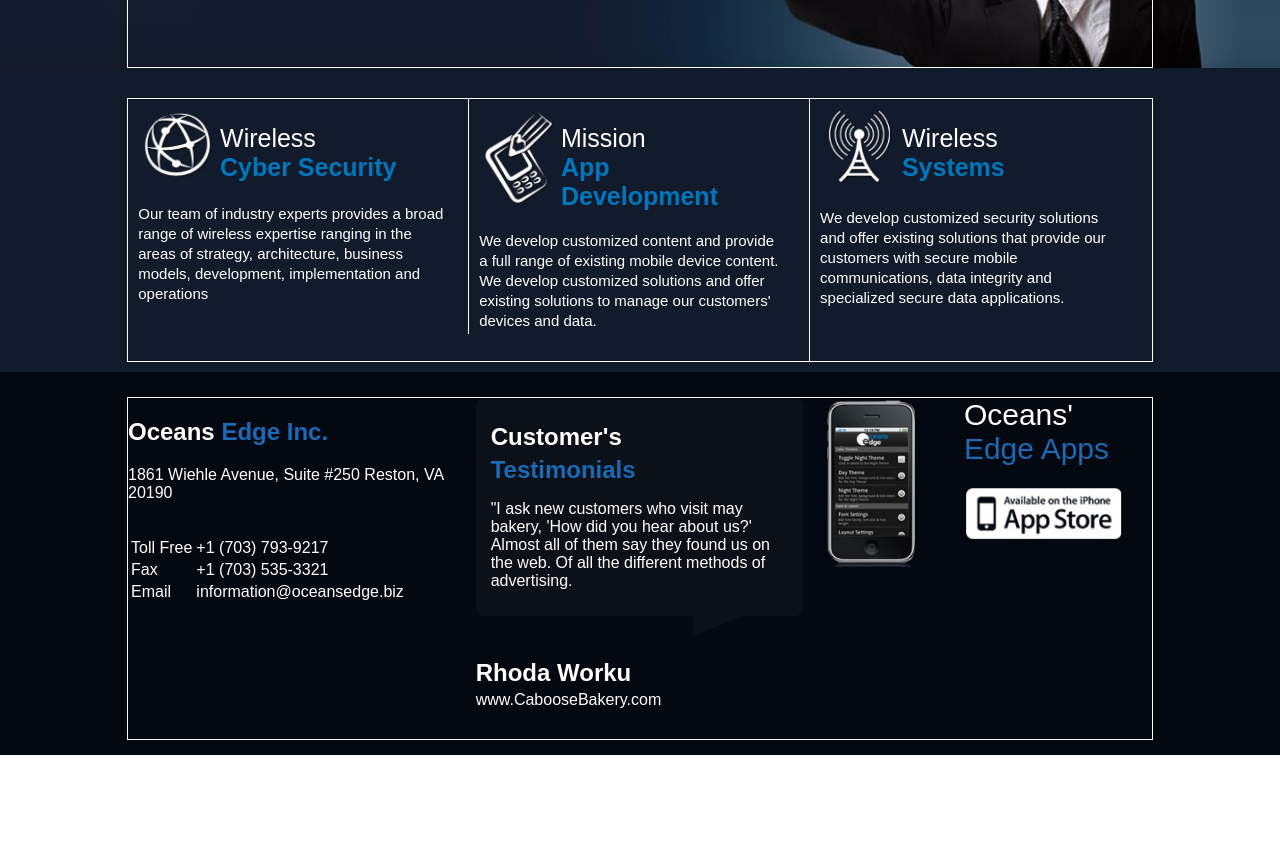
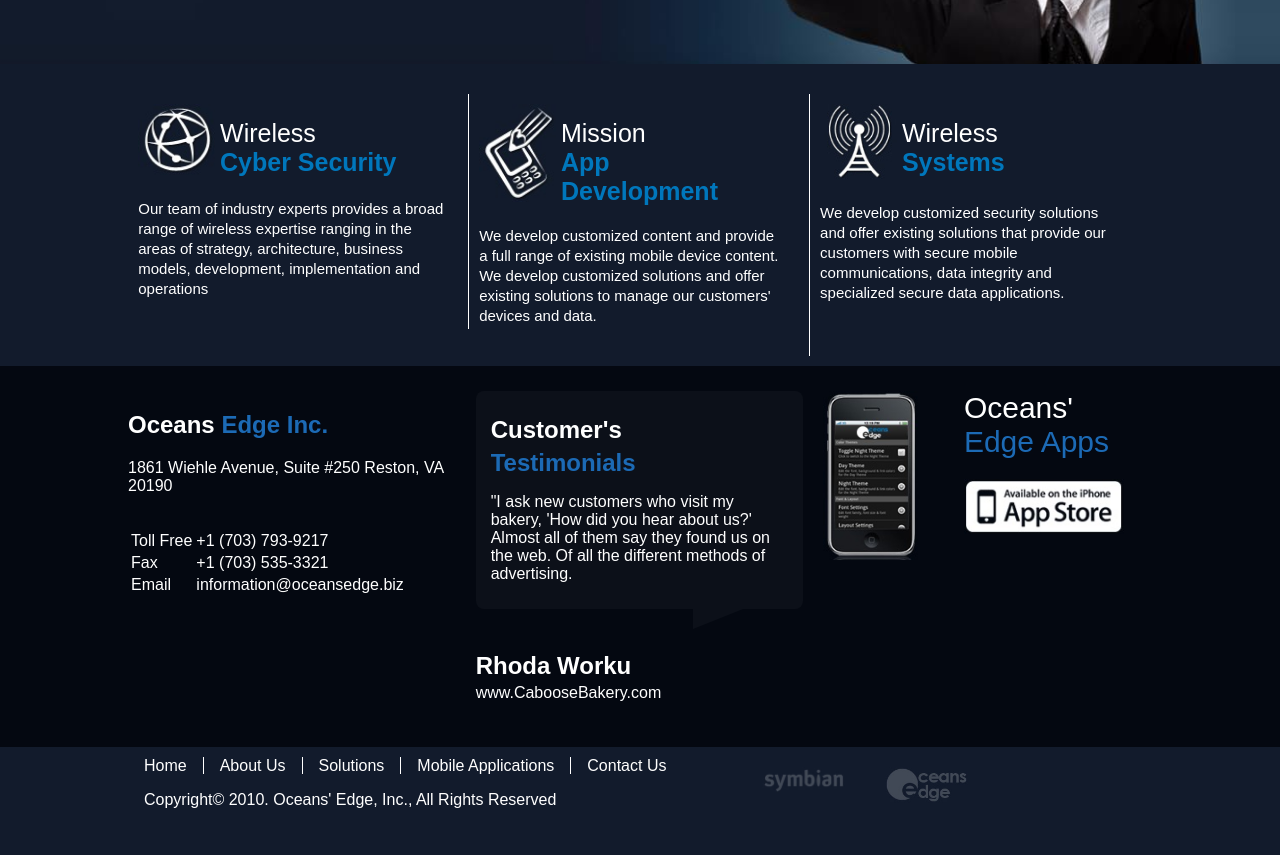
Before and after one commit to rafishah/project-website, a plain HTML site: page index.html in a window 1280 px wide. Shown: the part 550-1405 px from the top of the page. Before the commit the page ends 1305 px from the top, so only its background shows below. Drawn offline with Linux system fonts and the light colour scheme.

Commit message:
Add files via upload

```diff
--- a/index.html
+++ b/index.html
@@ -13,7 +13,7 @@
     <header>
         <div class="wrapper">
             <div class="logo">
-                <a href="index.html"><img src="/images/logo.jpg" alt="blue"></a>
+                <a href="index.html"><img src="images/logo.jpg" alt="blue"></a>
             </div>
             <div class="menu">
                 <ul>
@@ -131,7 +131,7 @@
                 <div class="comment">
                     <h2>Customer's</h2>
                     <h1>Testimonials</h1>
-                    <p>"I ask new customers who visit may bakery, 'How did you hear about us?' Almost all of them say they found us on the web. Of all the different methods of advertising.</p>
+                    <p>"I ask new customers who visit my bakery, 'How did you hear about us?' Almost all of them say they found us on the web. Of all the different methods of advertising.</p>
                 </div>
                 <br>
                 <div class="name">
@@ -149,8 +149,40 @@
                     <img src="images/appstore.jpg" alt="playstore">
                 </div>
             </div>
+        </div>
     </section>
+    <!-- contact end -->
 
+    <!-- footer start -->
+
+    <footer>
+        <div class="wrapper">
+            <div class="footer_menu">
+                <div class="footer_menu_links">
+                    <ul>
+                        <li><a href="index.html">Home</a></li>
+                        <li><a href="#">About Us</a></li>
+                        <li><a href="#">Solutions</a></li>
+                        <li><a href="#">Mobile Applications</a></li>
+                        <li><a href="#">Contact Us</a></li>
+                    </ul>
+                </div>
+                <div class="copyright">
+                    <p>Copyright&copy; 2010. Oceans' Edge, Inc., All Rights Reserved</p>
+                </div>
+            </div>
+            <div class="footer_logo">
+                <div class="symbian">
+                    <img src="images/symbian.jpg" alt="symbian">
+                </div>
+                <div class="logo_dark">
+                    <img src="images/logo_dark.jpg" alt="dark logo">
+                </div>
+            </div>
+        </div>
+    </footer>
+
+    <!-- footer end -->
 </body>
 
 </html>
--- a/styles.css
+++ b/styles.css
@@ -13,7 +13,6 @@ header {
 .wrapper {
     overflow: hidden;
     width: 80%;
-    border: 1px solid white;
     margin: 0 auto;
 
 }
@@ -139,9 +138,11 @@ header {
     width: 25%;
     float: left;
 }
-.icon img{
+
+.icon img {
     width: 100%;
 }
+
 .content {
     width: 60%;
     float: left;
@@ -157,10 +158,12 @@ header {
     margin: 0 0;
 }
 
-.content h2 {font-family: sans-serif;
+.content h2 {
+    font-family: sans-serif;
     font-size: 25px;
     color: #0077BC;
-    margin: 0 0;}
+    margin: 0 0;
+}
 
 .bottom {}
 
@@ -171,17 +174,19 @@ header {
     margin: 20px 0 20px;
     line-height: 20px;
 }
+
 /* service end */
 
 /*section start*/
-.contact{
+.contact {
     /*border:1px solid red;*/
     background-color: #040811;
     padding: 25px 0px 15px 0px;
 }
-.address{
+
+.address {
     /*border:1px solid red;*/
-	color:white;
+    color: white;
     width: 32%;
     font-family: sans-serif;
     font-weight: 400;
@@ -189,30 +194,36 @@ header {
     margin-right: 20px;
 
 }
-.address span{
-	color:#1c6ab5;
+
+.address span {
+    color: #1c6ab5;
 }
-.customer{
-	color:white;
+
+.customer {
+    color: white;
     float: left;
     width: 32%;
     font-family: sans-serif;
     font-weight: 400;
     position: relative;
 }
-.comment{
+
+.comment {
     /*border:1px solid red;*/
     background-color: #0C1019;
     padding: 25px 15px 10px 15px;
     border-radius: 8px;
 }
-.comment h2{
-	margin:0;
+
+.comment h2 {
+    margin: 0;
 }
-.comment h1{
-	margin:5px 0px;
-	color:#1c6ab5;
+
+.comment h1 {
+    margin: 5px 0px;
+    color: #1c6ab5;
 }
+
 .comment::after {
     width: 0;
     height: 0;
@@ -224,51 +235,134 @@ header {
     right: 60px;
     z-index: 999;
 }
-.name{
-	width: 32%
-	margin: 0;
+
+.name {
+    width: 32% margin: 0;
 }
-.name h2{
+
+.name h2 {
     margin: 25px 0 0px 0px;
 }
-.name p{
+
+.name p {
     padding: 4px 0px 30px;
     margin: 0;
 }
-.applications{
+
+.applications {
     /*border:1px solid red;*/
-	width:32%;
+    width: 32%;
     float: left;
-	color:white;
+    color: white;
     overflow: hidden;
 }
-.mobile{
+
+.mobile {
     float: left;
     width: 49%;
 }
-.mobile img{
+
+.mobile img {
     width: 60%;
     float: left;
     margin: 0px 20px 0px 20px;
 }
-.mobile h2{
+
+.mobile h2 {
     font-family: sans-serif;
     float: left;
     margin: 1px 0px 2px 10px;
 }
-.soft{
+
+.soft {
     width: 49%;
     float: left;
 }
-.soft h2{
+
+.soft h2 {
     font-family: sans-serif;
     font-size: 30px;
     font-weight: 400;
     margin: 0;
 }
-.soft img{
+
+.soft img {
     float: left;
     width: 100%;
     margin-top: 20px;
 }
+
 /*section end*/
+
+/*footer start*/
+
+footer {
+    background: #121B2C;
+    padding: 10px 0 30px;
+}
+
+.footer_menu {
+    width: 60%;
+    float: left;
+}
+
+.footer_menu_links {
+    overflow: hidden;
+}
+
+.footer_menu_links ul {
+    list-style: none;
+    padding: 0;
+    margin: 0;
+
+}
+
+.footer_menu_links ul li {
+    float: left;
+
+}
+
+.footer_menu_links ul li a {
+    font-family: sans-serif;
+    color: white;
+    text-decoration: none;
+    padding: 0 16px;
+    transition: .5s;
+    border-right: 1px solid white;
+}
+
+.footer_menu_links ul li:last-child a {
+    border-right: none;
+}
+
+.footer_menu_links ul li a:hover {
+    color: #0077BC;
+}
+
+
+.copyright p {
+    font-family: sans-serif;
+    color: white;
+    padding-left: 16px;
+}
+
+.footer_logo {
+    width: 30%;
+    float: left;
+    overflow: hidden;
+}
+
+.symbian img,
+.logo_dark img {
+    width: 100%;
+}
+
+.symbian,
+.logo_dark {
+    width: 40%;
+    float: left;
+    padding: 10px 20px 0;
+    box-sizing: border-box;
+}
+
+/*footer end*/
```
Also changed, not shown: images/logo_dark.jpg (added), images/symbian.jpg (added). Lines whose indentation alone changed are shown as unchanged.
